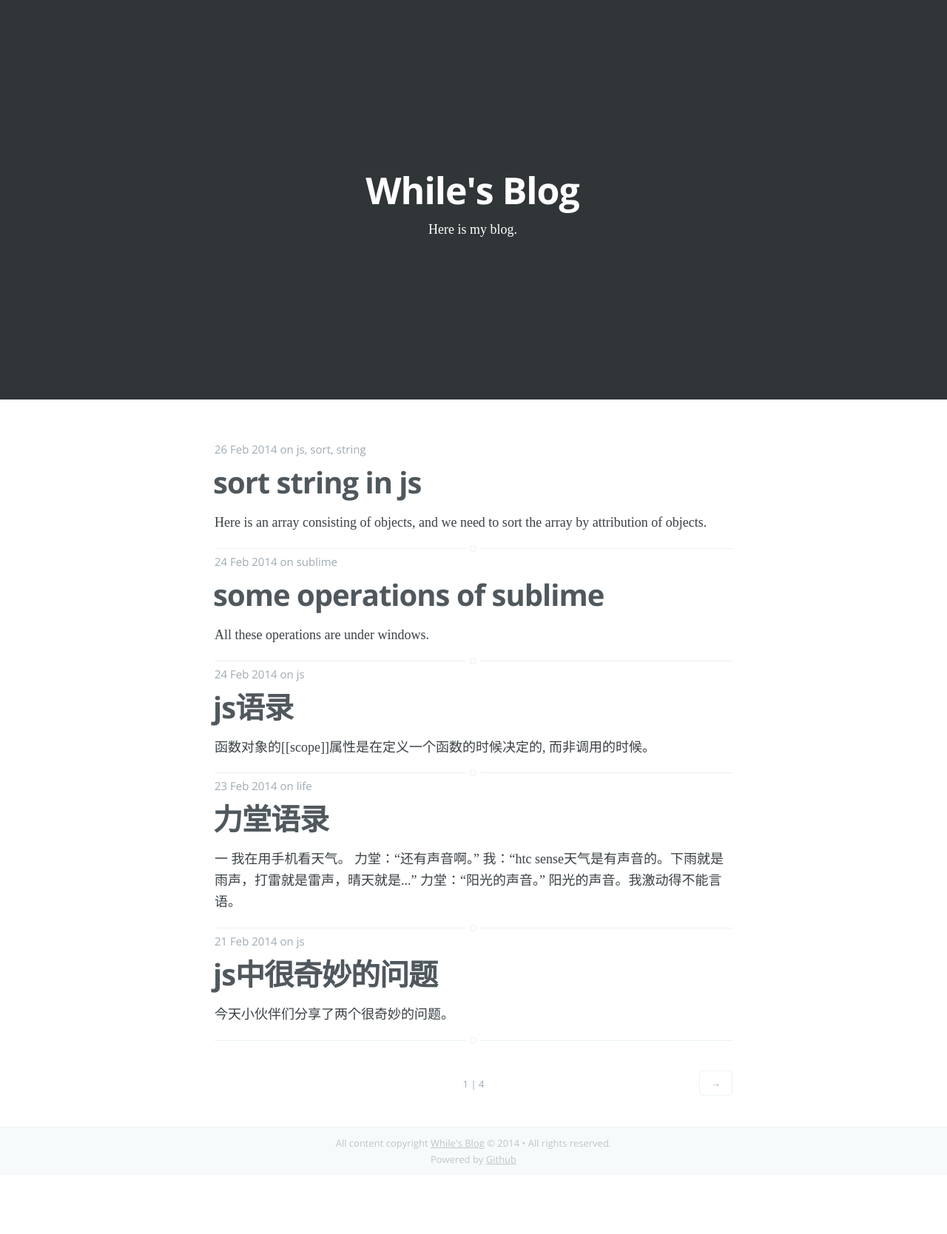
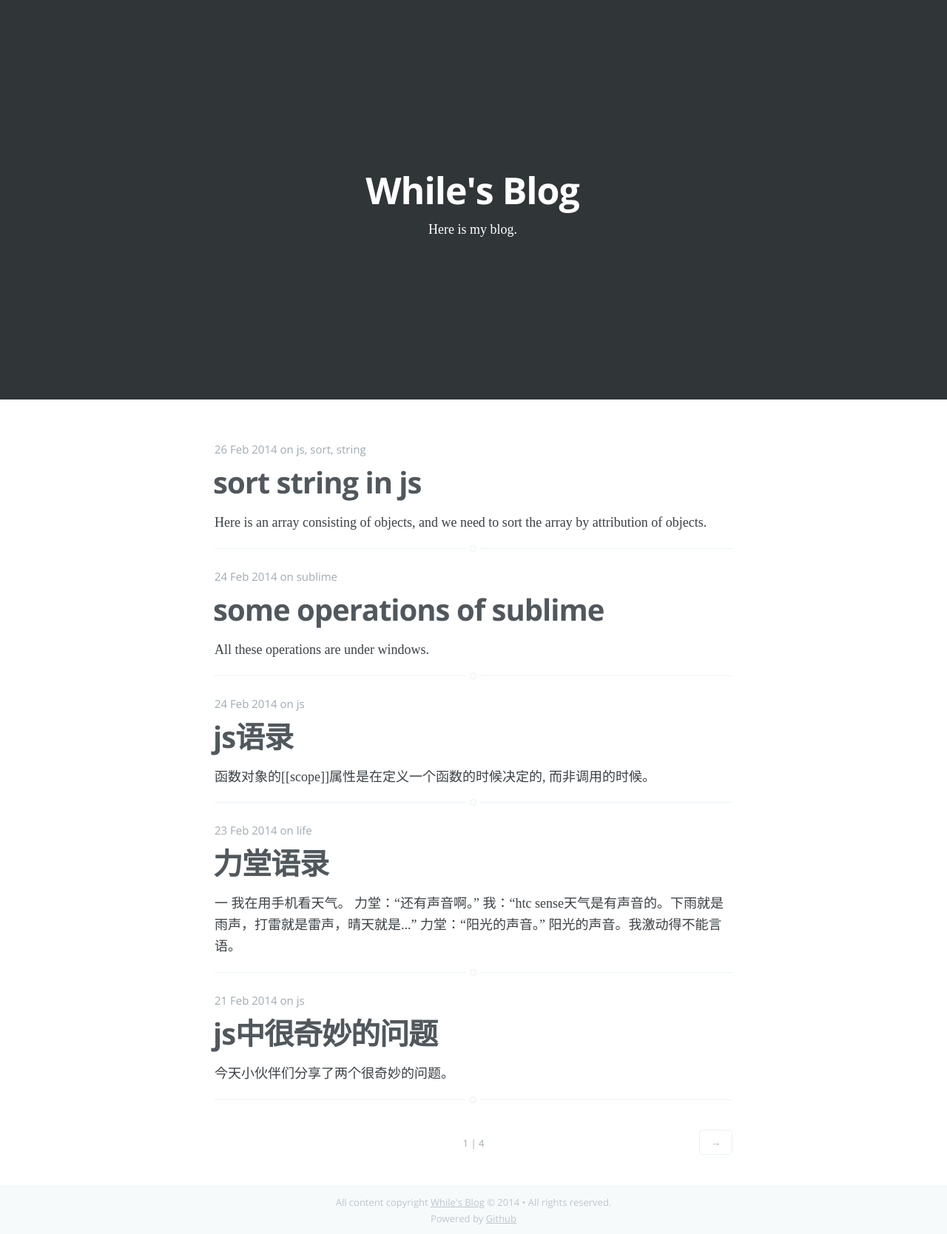
Before and after one commit to dragonwong/blog, a Jekyll site: the page built from index.html, in a window 1280 px wide. Shown: the whole page at 74% size. Built offline with Jekyll 4.4.1, drawn with Linux system fonts in a browser that asks for light colours; some web fonts are replaced; the list of posts is cut into pages by our own code; before the commit the page ends 1588 px from its top, so only the background shows below that.

Commit message:
m main.css

```diff
--- a/css/main.css
+++ b/css/main.css
@@ -343,7 +343,7 @@ table.plain {
     position: relative;
     width:80%;
     max-width: 700px;
-    margin: 0 auto;
+    margin: 2rem auto;
     padding-bottom: 2rem;
     border-bottom: #EBF2F6 1px solid;
     word-break: break-word;
@@ -450,6 +450,7 @@ table.plain {
 /* Tweak the .post wrapper style */
 .post-template .post {
     margin-top: 0;
+    margin-bottom: 0;
     border-bottom: none;
     padding-bottom: 0;
 }
```
